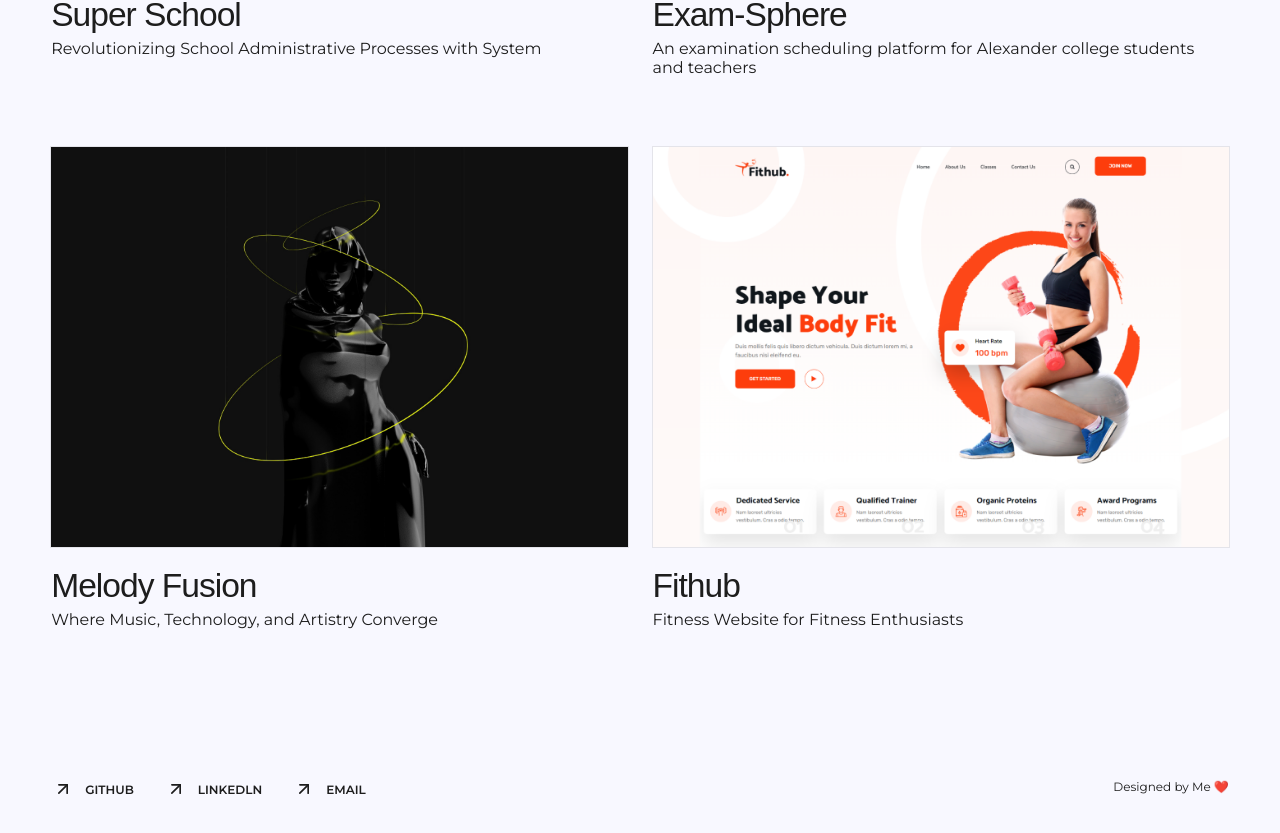
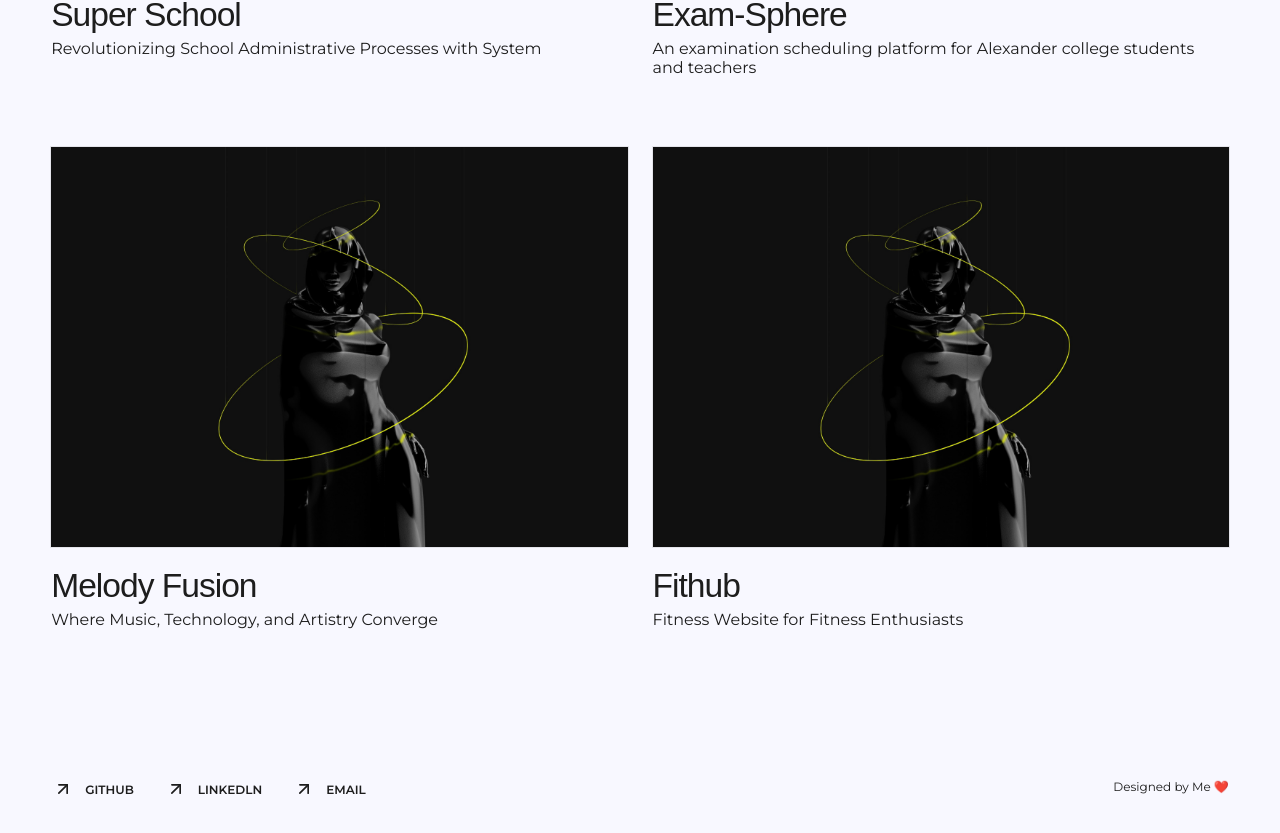
Before and after one commit to Ekpo-Emmanuel/portfolio3, a Next.js app: page /projects in a window 1280 px wide. Shown: the part 1123-1956 px from the top of the page. Built offline with nearby package versions, Linux system fonts and the light colour scheme; a web font is replaced by a local one.

Commit message:
Fix Image bug

```diff
--- a/app/(pages)/projects/projectList.js
+++ b/app/(pages)/projects/projectList.js
@@ -127,7 +127,7 @@ const projectList = [
     'featured' : 'no',
     'title' : 'Fithub',
     'headline' : 'Fitness Website for Fitness Enthusiasts',
-    'displa_img' : 'fithub-WebApp/011.png',
+    'displa_img' : 'melody-fusion/01.jpg',
     'images' : [
       'fithub-WebApp/011.png',
       'fithub-WebApp/02.png',
```
